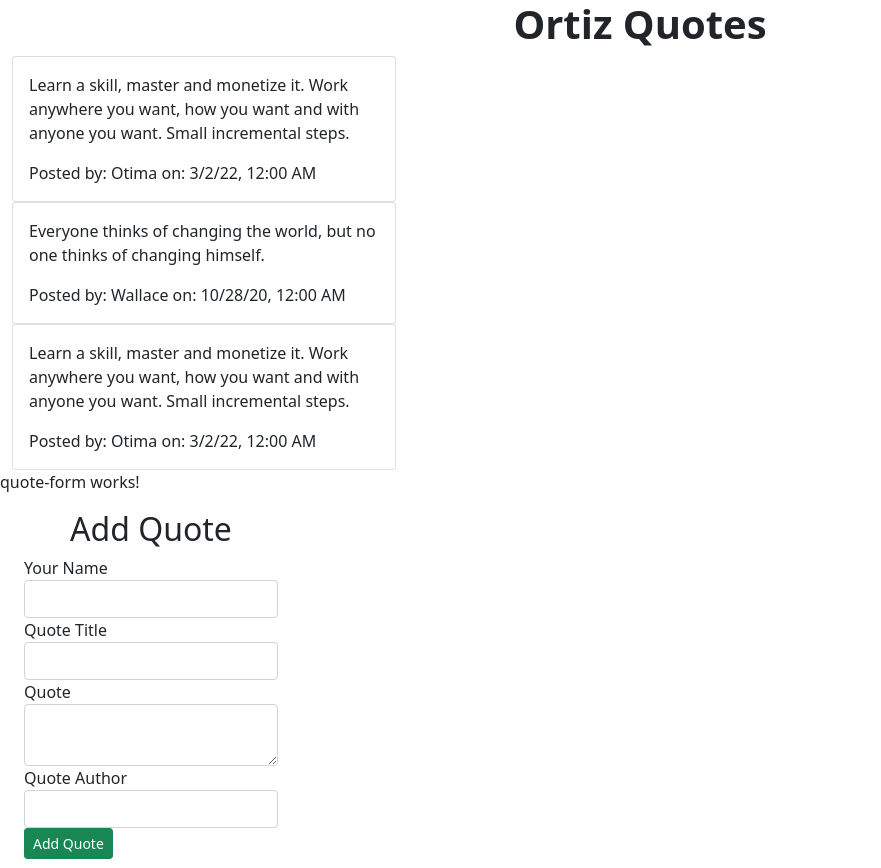
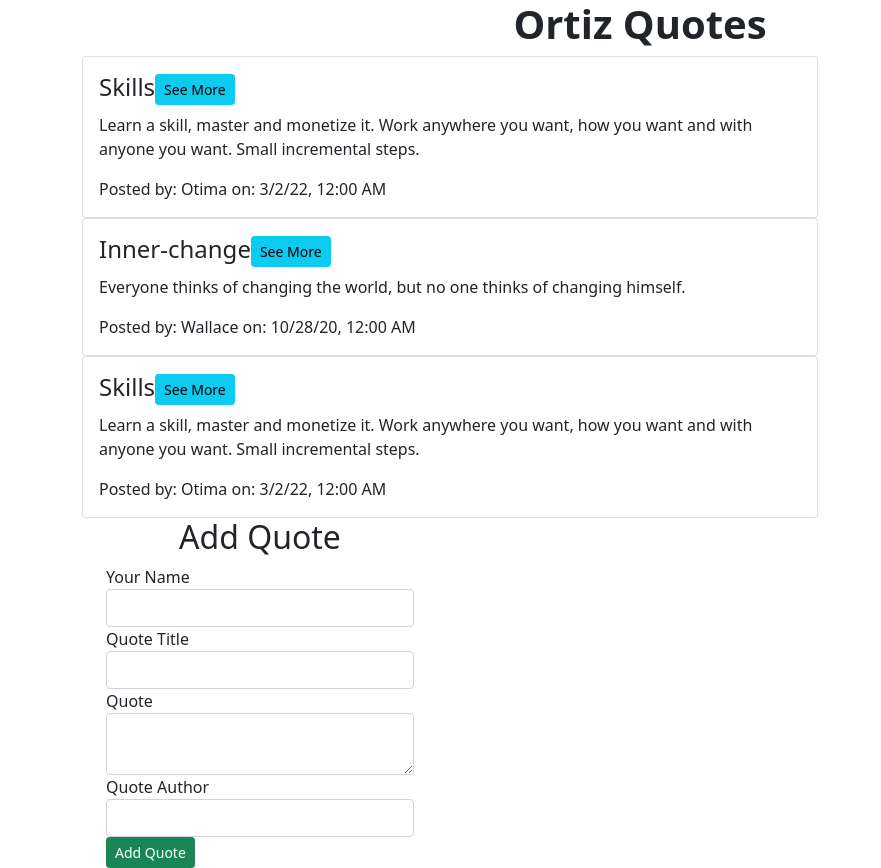
Before and after one commit to WayneMusungu/Quote-app, an Angular app: page / in a window 1280 px wide. Shown: the whole page, without its empty margins (0-881 px from the left). Built offline with nearby package versions, Linux system fonts and the light colour scheme.

Commit message:
Change stylings to cards

```diff
--- a/src/app/quote-detail/quote-detail.component.html
+++ b/src/app/quote-detail/quote-detail.component.html
@@ -1,4 +1,4 @@
 <div class="container-fluid" id="buttons">
-    <button class="btn btn-sm btn-danger" id="del" (click)='quoteDelete(true)'><i class="fa fa-trash"
+    <button class="btn btn-sm btn-danger" id="del" (click)='quoteDelete(true)'>Delete<i class="fa fa-trash"
             id="delete"></i></button>
 </div>
--- a/src/app/quote-form/quote-form.component.html
+++ b/src/app/quote-form/quote-form.component.html
@@ -1,4 +1,3 @@
-<p>quote-form works!</p>
 <div class="container-fluid">
     <h2 class="text-center">Add Quote</h2>
     <form (ngSubmit)='submitQuote() ;quotesForm.resetForm({})' #quotesForm='ngForm'>
--- a/src/app/quote/quote.component.html
+++ b/src/app/quote/quote.component.html
@@ -2,12 +2,14 @@
     Ortiz Quotes
 </h1>
 
-  <div class="container-fluid">
+  <div class="container">
     <div class="row">
       <div class="col-md-8">
         <div class="all-cards">
-          <div *ngFor="let quote of quotes; let i= index" class="card" style="width: 24rem;">
+          <div *ngFor="let quote of quotes; let i= index" class="card" style="">
             <div class="card-body">
+              <h4 class="card-title" quoteTitle>{{quote.title}}<button
+                (click)='displayInfo(i)' class="btn btn-info btn-sm" id="quotes-button">See More</button></h4>
               <p class="card-text" id="param">{{quote.quote}}</p>
               <app-quote-detail *ngIf="quote.showInformation" bind-quote="quote" (isComplete)="deleteQuote($event,i)"><button
                 (click)='displayInfo(i)' class="btn btn-info btn-sm" id="quotes-button">See More</button>
@@ -21,8 +23,8 @@
         </div>
       </div>
     </div>
-  </div>
     <div class="row">
-      <div class="col-md-3">
+      <div class="col-md-4">
         <app-quote-form (addQuote)="addNewQuote($event)"></app-quote-form>
       </div>
+  </div>
--- a/src/app/quote/quote.component.ts
+++ b/src/app/quote/quote.component.ts
@@ -23,7 +23,7 @@ export class QuoteComponent implements OnInit {
 
   deleteQuote(isComplete, index){
     if (isComplete) {
-      let toDelete = confirm(`Are you sure you want to delete ${this.quotes[index].name}?`)
+      let toDelete = confirm(`Are you sure you want to delete ${this.quotes[index].title}?`)
 
       if (toDelete){
         this.quotes.splice(index,1)
```
